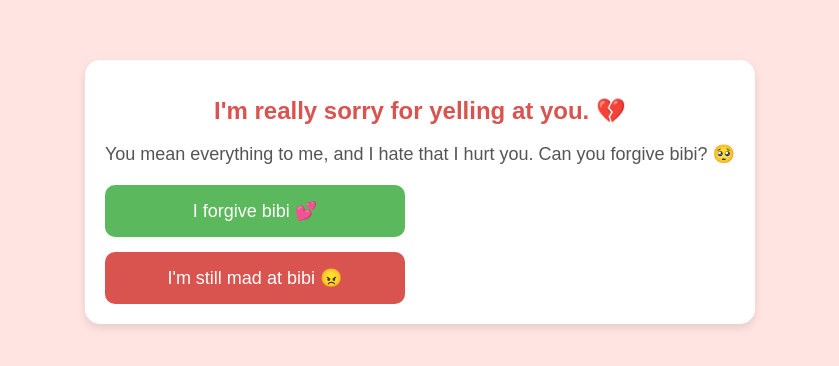
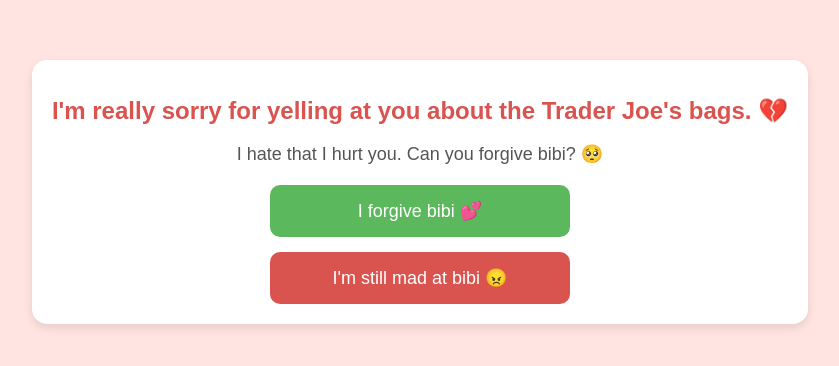
Before and after one commit to raimatt/ImSorryTiff, a plain HTML site: page index.html in a window 1280 px wide. Shown: the part 208-574 px from the top of the page, without its empty margins (220-1059 px from the left). Drawn offline with Linux system fonts and the light colour scheme.

Commit message:
Update index.html

```diff
--- a/index.html
+++ b/index.html
@@ -3,7 +3,7 @@
 <head>
     <meta charset="UTF-8">
     <meta name="viewport" content="width=device-width, initial-scale=1.0, user-scalable=no">
-    <title>I'm Sorry 😞</title>
+    <title>I'm Sorry Bibi Tiff😞</title>
     <style>
         /* Mobile-Friendly Styles */
         body {
@@ -42,6 +42,8 @@
         .buttons {
             display: flex;
             flex-direction: column;
+            justify-content: center; /* Ensures the buttons are centered vertically */
+            align-items: center; /* Ensures the buttons are centered horizontally */
             gap: 15px;
         }
 
@@ -69,8 +71,8 @@
 </head>
 <body>
     <div class="container">
-        <h1>I'm really sorry for yelling at you. 💔</h1>
-        <p>You mean everything to me, and I hate that I hurt you. Can you forgive bibi? 🥺</p>
+        <h1>I'm really sorry for yelling at you about the Trader Joe's bags. 💔</h1>
+        <p>I hate that I hurt you. Can you forgive bibi? 🥺</p>
         <div class="buttons">
             <button id="forgive-btn">I forgive bibi 💕</button>
             <button id="mad-btn">I'm still mad at bibi 😠</button>
```
